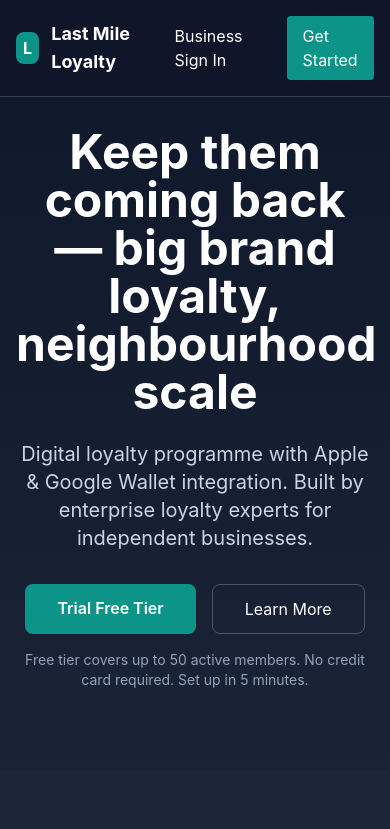
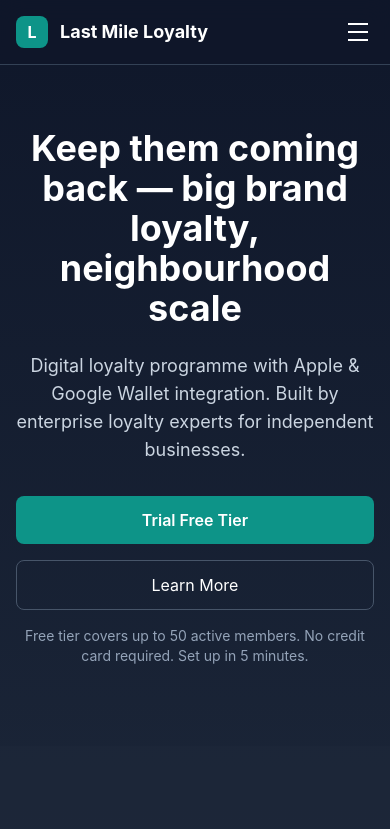
Before and after one commit to jr851/last-mile-loyalty, a Next.js app: page / in a window 390 px wide. Shown: the top 829 px of the page. Built offline with nearby package versions, Linux system fonts and the light colour scheme.

Commit message:
Add mobile nav, responsive classes, fix how-it-works anchor

```diff
--- a/app/page.tsx
+++ b/app/page.tsx
@@ -1,29 +1,33 @@
 import { Zap, Lock, Smartphone, Users, TrendingUp, CheckCircle } from 'lucide-react';
 import Link from 'next/link';
+import MobileNav from './components/MobileNav';
 
 export default function HomePage() {
   return (
     <div className="min-h-screen bg-gradient-to-b from-slate-900 via-slate-800 to-slate-900 text-white overflow-hidden">
       {/* Navigation */}
       <nav className="fixed top-0 w-full z-50 bg-slate-900/80 backdrop-blur-md border-b border-slate-700">
-        <div className="max-w-7xl mx-auto px-4 py-4 flex items-center justify-between">
+        <div className="max-w-7xl mx-auto px-4 py-4 flex items-center justify-between relative">
           <div className="flex items-center gap-3">
             <div className="w-8 h-8 bg-teal-600 rounded-lg flex items-center justify-center font-bold">L</div>
             <span className="font-bold text-lg">Last Mile Loyalty</span>
           </div>
-          <div className="flex gap-4">
+          {/* Desktop nav links */}
+          <div className="hidden md:flex gap-4">
             <Link href="/auth/login" className="px-4 py-2 rounded hover:bg-slate-700">Business Sign In</Link>
             <Link href="/auth/signup" className="px-4 py-2 bg-teal-600 rounded hover:bg-teal-700">Get Started</Link>
           </div>
+          {/* Mobile hamburger */}
+          <MobileNav />
         </div>
       </nav>
 
       {/* Hero */}
       <section className="pt-32 pb-20 px-4">
         <div className="max-w-3xl mx-auto text-center">
-          <h1 className="text-5xl font-bold mb-6">Keep them coming back — big brand loyalty, neighbourhood scale</h1>
-          <p className="text-xl text-slate-300 mb-8">Digital loyalty programme with Apple & Google Wallet integration. Built by enterprise loyalty experts for independent businesses.</p>
-          <div className="flex gap-4 justify-center">
+          <h1 className="text-4xl sm:text-5xl font-bold mb-6">Keep them coming back &#8212; big brand loyalty, neighbourhood scale</h1>
+          <p className="text-lg sm:text-xl text-slate-300 mb-8">Digital loyalty programme with Apple & Google Wallet integration. Built by enterprise loyalty experts for independent businesses.</p>
+          <div className="flex flex-col sm:flex-row gap-4 justify-center">
             <Link href="/auth/signup" className="px-8 py-3 bg-teal-600 rounded-lg hover:bg-teal-700 font-semibold">Trial Free Tier</Link>
             <Link href="#how-it-works" className="px-8 py-3 border border-slate-600 rounded-lg hover:border-slate-400">Learn More</Link>
           </div>
@@ -32,7 +36,7 @@ export default function HomePage() {
       </section>
 
       {/* Features */}
-      <section id="features" className="py-20 px-4 bg-slate-800/50">
+      <section id="how-it-works" className="py-20 px-4 bg-slate-800/50">
         <div className="max-w-6xl mx-auto">
           <h2 className="text-3xl font-bold text-center mb-12">Everything you need</h2>
           <div className="grid md:grid-cols-3 gap-8">
```
